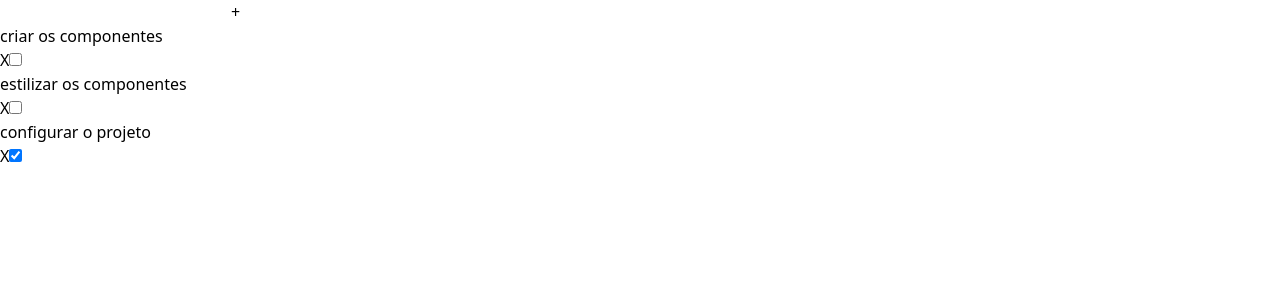
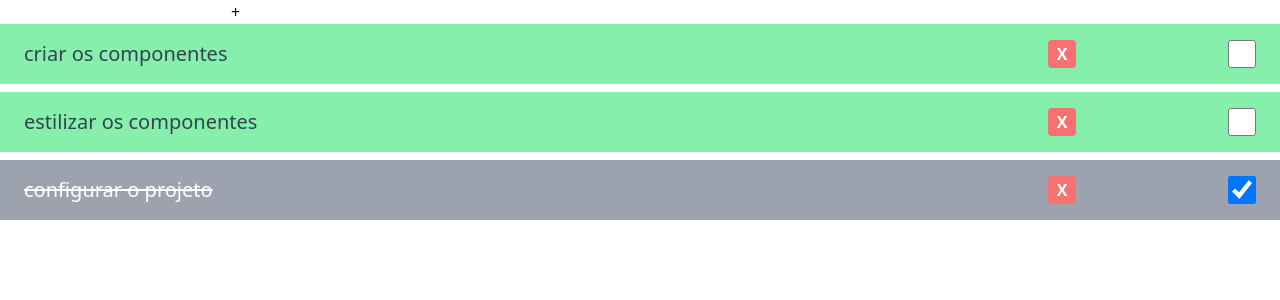
Before and after one commit to devAlexSilva/todo-tailwind, a React (Vite) app: page / in a window 1280 px wide. Shown: the top 300 px of the page. Built offline with nearby package versions, Linux system fonts and the light colour scheme.

Commit message:
style: add css tailwind to rows

```diff
--- a/src/components/row/index.tsx
+++ b/src/components/row/index.tsx
@@ -1,27 +1,44 @@
 type Todo = {
-  id: string;
-  task: string;
-  isCompleted: boolean;
-  deleteTodo: (id: string) => void;
-  updateTodo: (id: string) => void;
-};
+  id: string
+  task: string
+  isCompleted: boolean
+  deleteTodo: (id: string) => void
+  updateTodo: (id: string) => void
+}
 
 export const Row = (props: Todo) => {
-  const { id, task, isCompleted, deleteTodo, updateTodo } = props;
+  const { id, task, isCompleted, deleteTodo, updateTodo } = props
   return (
-    <article>
-      <p>{task}</p>
-      <div>
-        <button aria-label="deletar um to-do" onClick={() => deleteTodo(id)}>
+    <article
+      className={`
+    flex w-full p-4 mb-2 justify-between items-center
+    ${isCompleted ? "bg-gray-400" : "bg-green-300"}
+    `}
+    >
+      <p
+        className={`
+        ml-2 text-xl font-sans font-medium
+        ${isCompleted ? 'text-white line-through' : 'text-gray-700'}
+      `}
+      >
+        {task}
+      </p>
+      <div className={`w-1/6 flex justify-between items-center mr-2`}>
+        <button
+          aria-label="deletar um to-do"
+          className={`h-7 w-7 flex justify-center items-center bg-red-400 hover:bg-red-500 text-white font-bold rounded`}
+          onClick={() => deleteTodo(id)}
+        >
           X
         </button>
         <input
           type="checkbox"
           aria-label="marcar to-do como completo"
+          className={`form-checkbox h-7 w-7`}
           checked={isCompleted}
           onChange={() => updateTodo(id)}
         />
       </div>
     </article>
-  );
-};
+  )
+}
```
